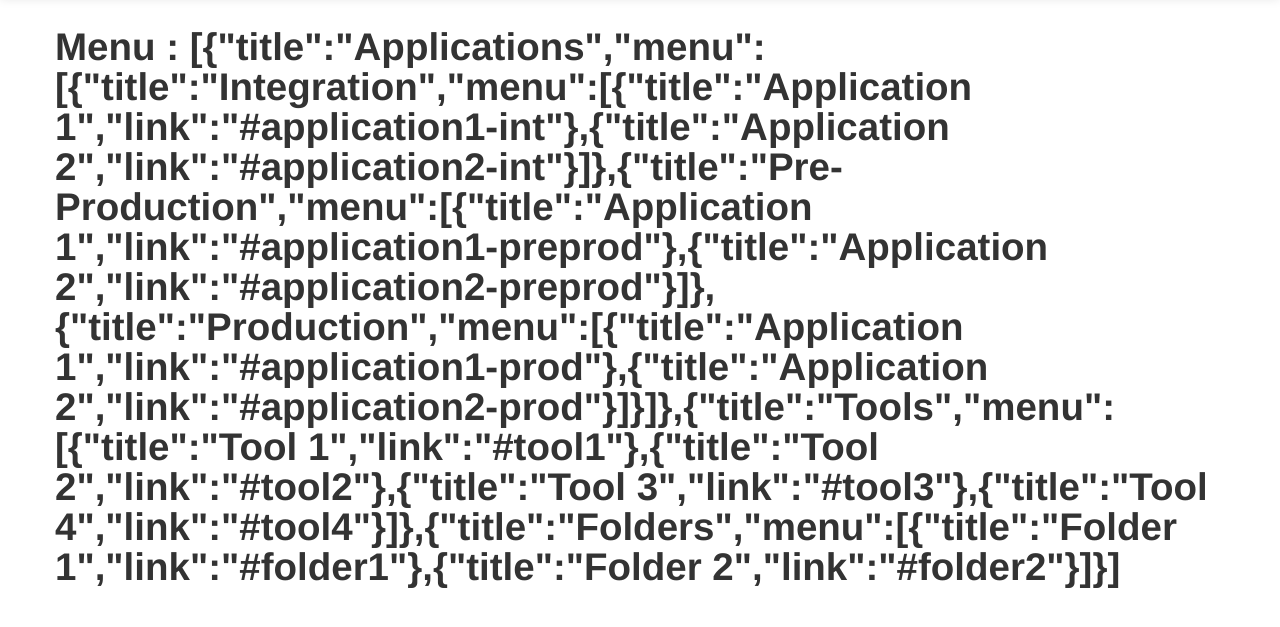
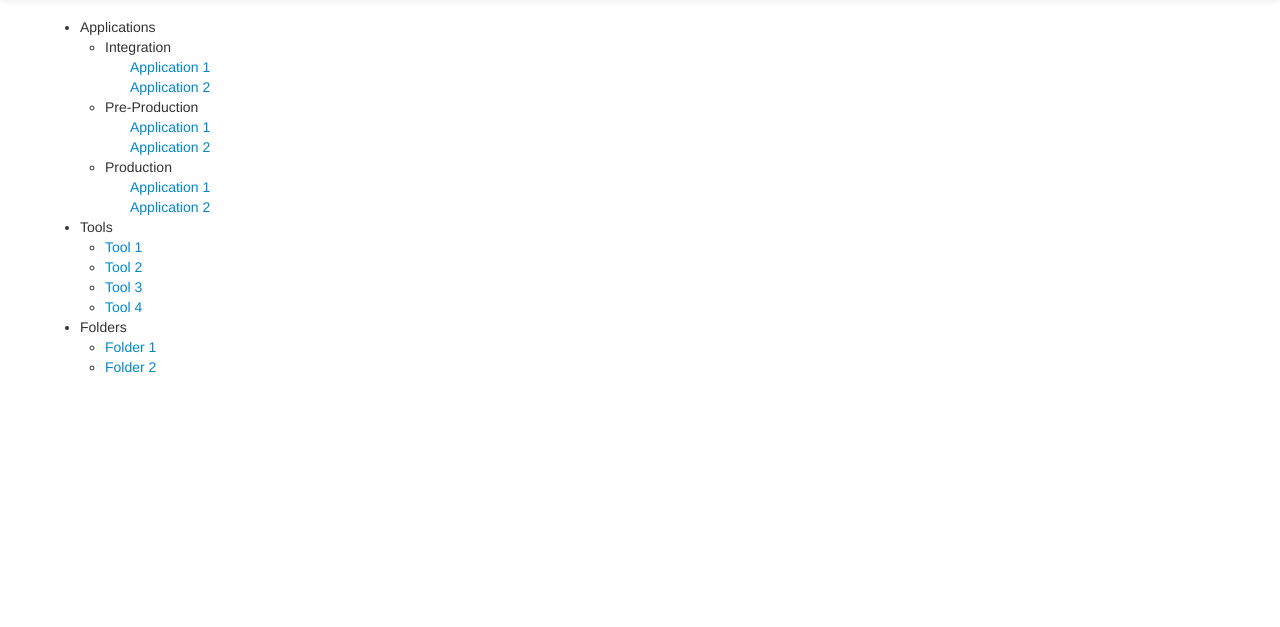
Before and after one commit to ben-barbier/MyMenu, a plain HTML site: page index.html in a window 1280 px wide. Shown: the part 43-670 px from the top of the page. Drawn offline with Linux system fonts and the light colour scheme.

Commit message:
Display menu on list

```diff
--- a/index.html
+++ b/index.html
@@ -76,7 +76,22 @@
 
     <div class="container">
 
-      <h1>Menu : {{menu}}</h1>
+      <ul>
+        <li ng-repeat="menu1 in menu">
+          <span ng-hide="menu1.link">{{menu1.title}}</span>
+          <span ng-show="menu1.link"><a href="{{menu1.link}}">{{menu1.title}}</a></span>
+          <ul ng-repeat="menu2 in menu1.menu">
+            <li>
+              <span ng-hide="menu2.link">{{menu2.title}}</span>
+              <span ng-show="menu2.link"><a href="{{menu2.link}}">{{menu2.title}}</a></span>
+              <ul ng-repeat="menu3 in menu2.menu">
+                <span ng-hide="menu3.link">{{menu3.title}}</span>
+                <span ng-show="menu3.link"><a href="{{menu3.link}}">{{menu3.title}}</a></span>
+              </ul>
+            </li>
+          </ul>
+        </li>
+      </ul>
 
     </div> <!-- /container -->
 
--- a/menu.js
+++ b/menu.js
@@ -27,6 +27,4 @@ $scope.menu = [
     ]}
   ];
 
-$scope.m = "toto";
-
 }
```
Lines whose indentation alone changed are shown as unchanged.
